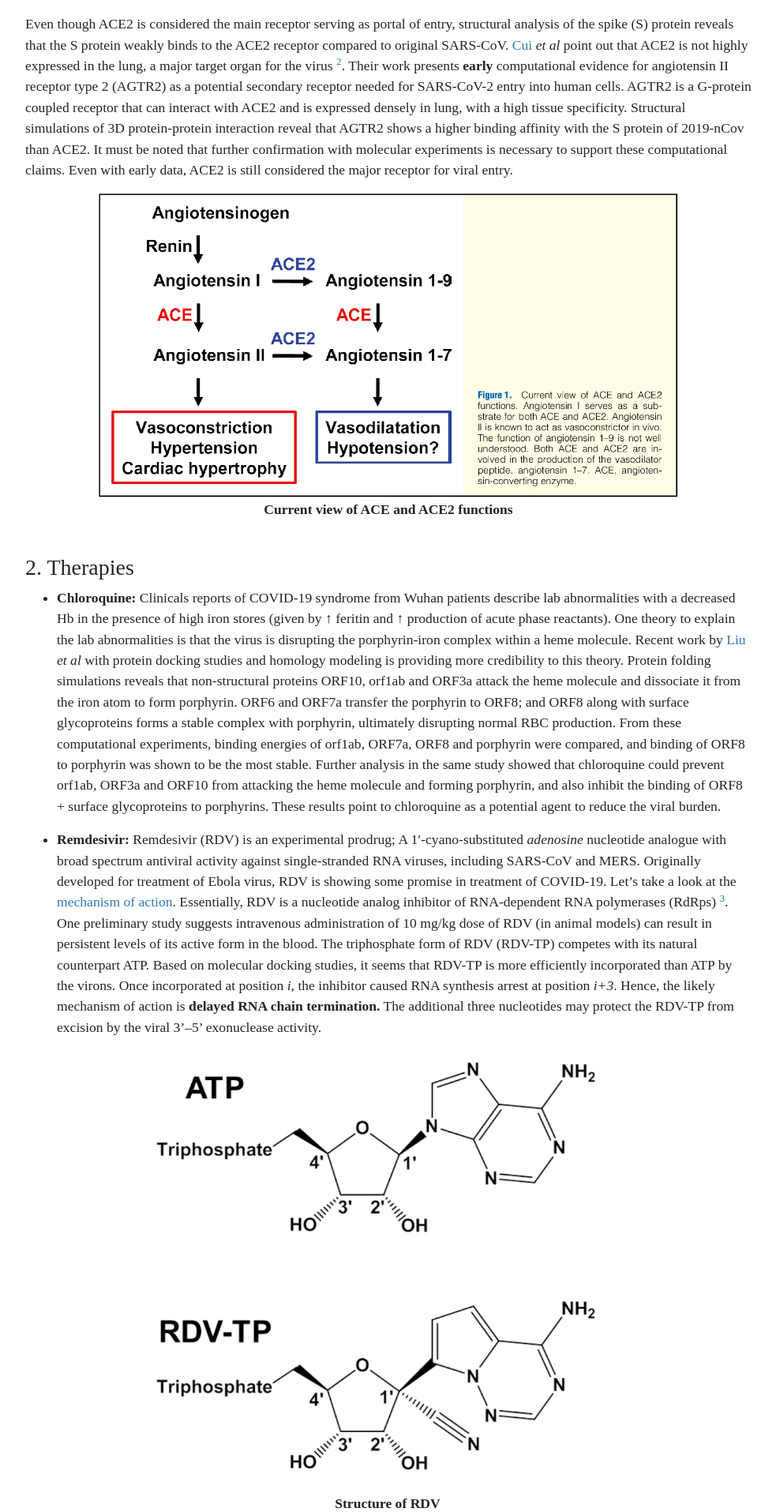
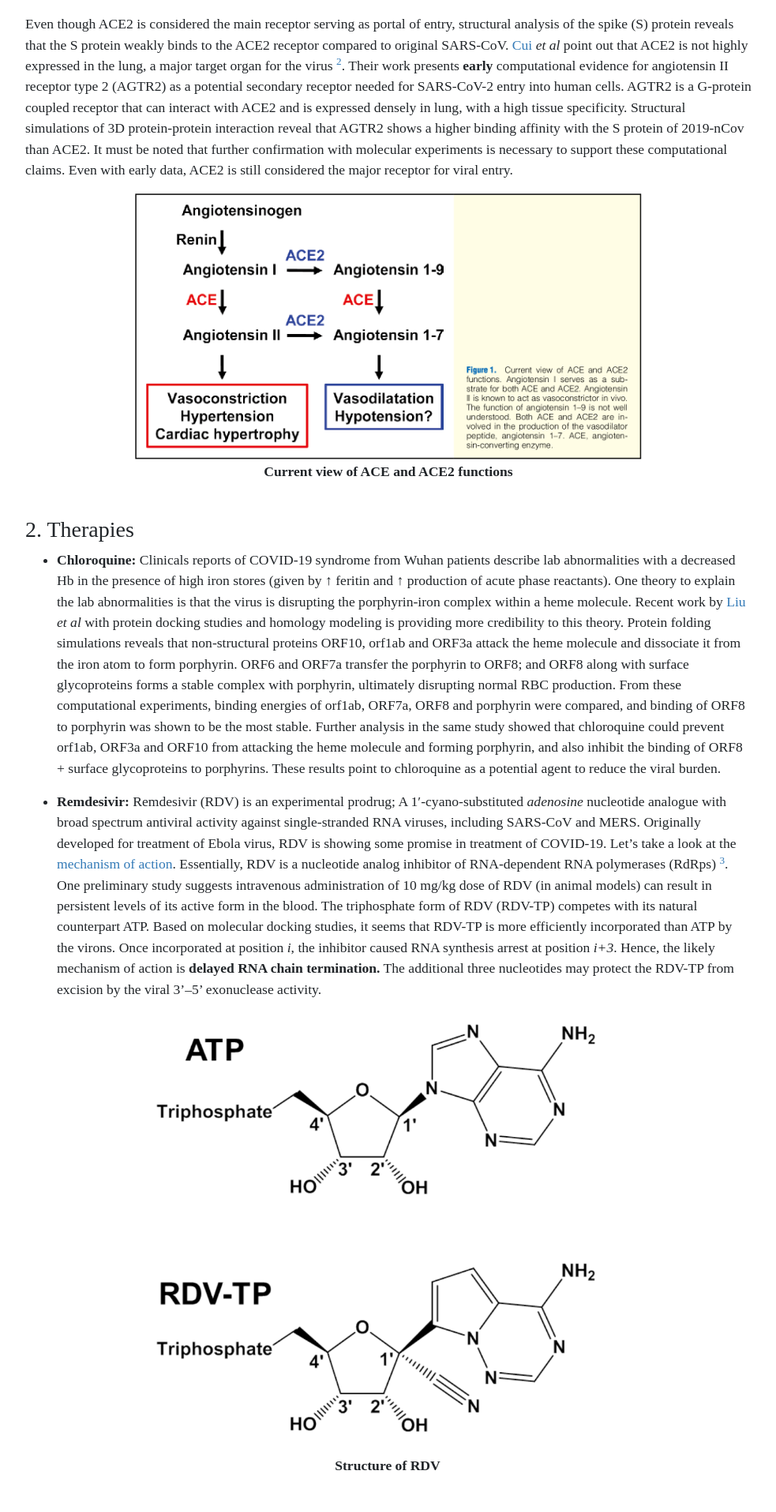
Before and after one commit to dhillonv10/dhillonv10.github.io, a Jekyll site: the page built from _posts/2020-03-19-ncov.md, in a window 1280 px wide. Shown: the part 2469-4384 px from the top of the page at 79% size, without its empty margins (148-1131 px from the left). Built offline with Jekyll 4.4.1, drawn with Linux system fonts in a browser that asks for light colours; cached includes are drawn as plain includes; nearby versions of some CDN libraries; comment, search, counter and statistics services are not loaded.

Commit message:
Resizing

```diff
--- a/_posts/2020-03-19-ncov.md
+++ b/_posts/2020-03-19-ncov.md
@@ -25,7 +25,7 @@ ACE2 is relevant to our discussion because the coronavirus S (spike) protein uti
 
 Even though ACE2 is considered the main receptor serving as portal of entry, structural analysis of the spike (S) protein reveals that the S protein weakly binds to the ACE2 receptor compared to original SARS-CoV. [Cui](https://www.preprints.org/manuscript/202002.0194/v1) *et al* point out that ACE2 is not highly expressed in the lung, a major target organ for the virus [^2]. Their work presents **early** computational evidence for angiotensin II receptor type 2 (AGTR2) as a potential secondary receptor needed for SARS-CoV-2 entry into human cells. AGTR2 is a G-protein coupled receptor that can interact with ACE2 and is expressed densely in lung, with a high tissue specificity. Structural simulations of 3D protein-protein interaction reveal that AGTR2 shows a higher binding affinity with the S protein of 2019-nCov than ACE2. It must be noted that further confirmation with molecular experiments is necessary to support these computational claims. Even with early data, ACE2 is still considered the major receptor for viral entry.
 
-| ![Current view of ACE and ACE2 functions](/assets/img/ace2.png){:class="img-responsive", height="80%" width="80%"} |
+| ![Current view of ACE and ACE2 functions](/assets/img/ace2.png){:class="img-responsive", height="70%" width="70%"} |
 |:--:|
 | **Current view of ACE and ACE2 functions** |
 
```
